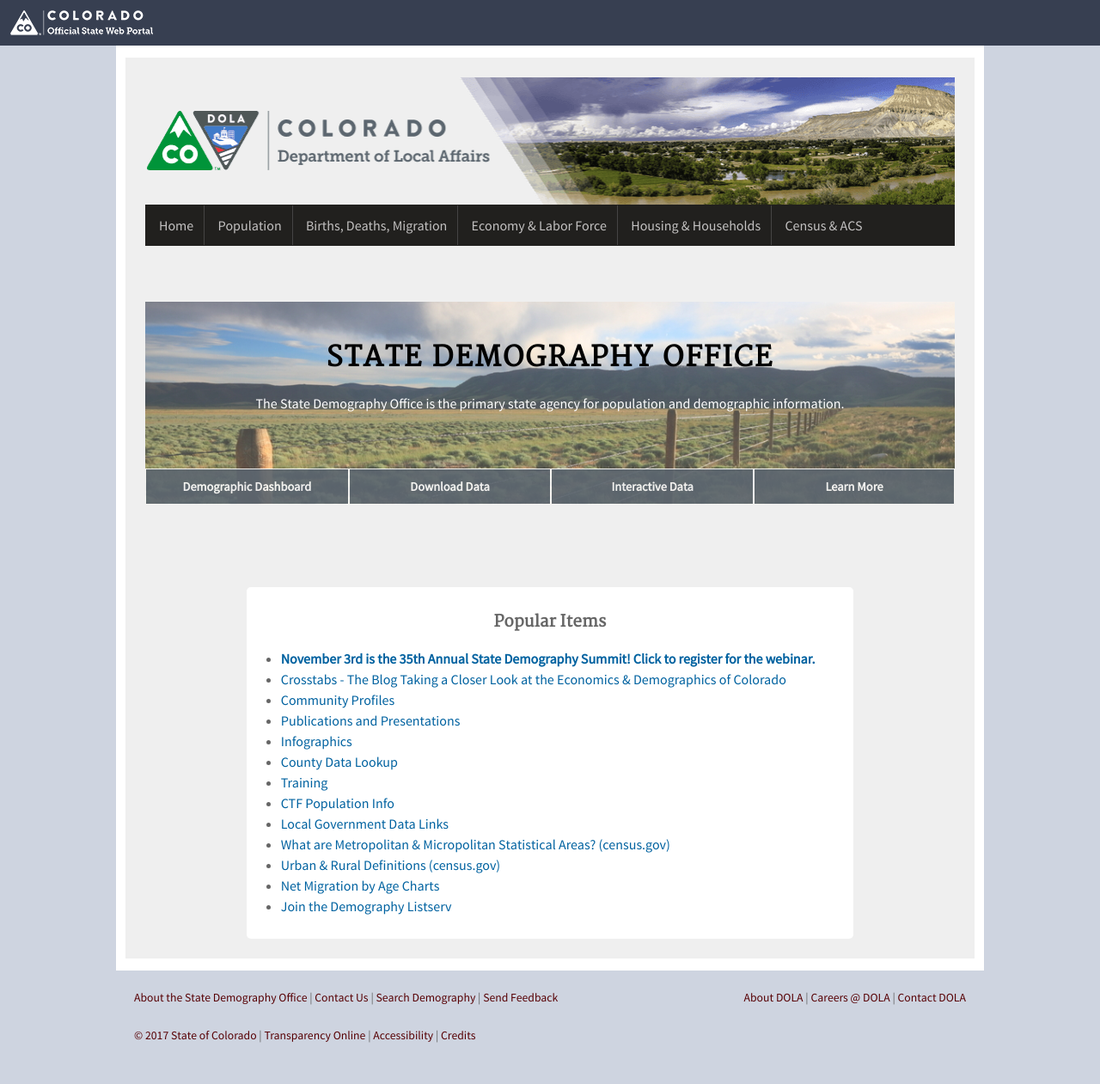
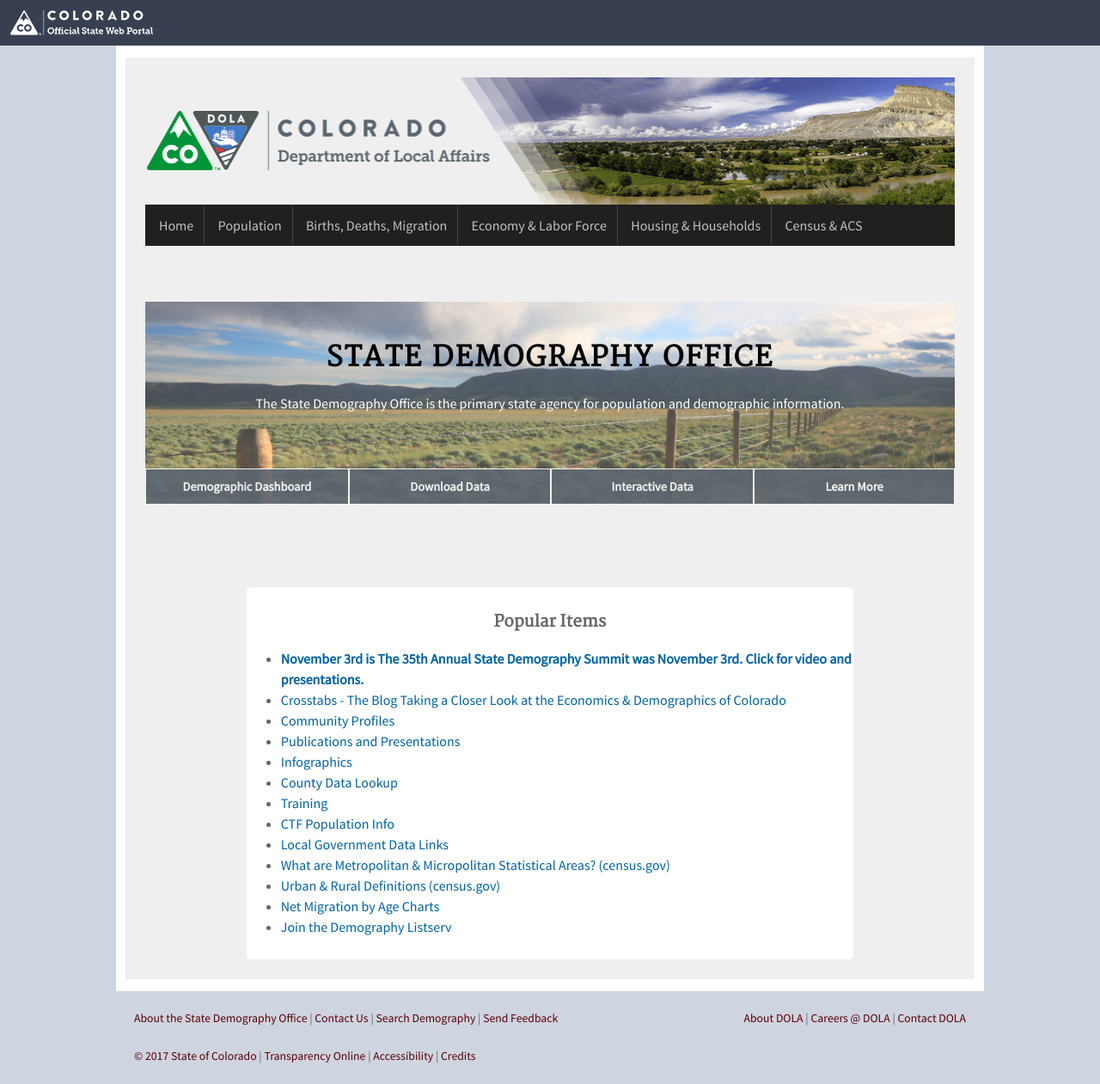
Before and after one commit to TBleess/Website_New, a Jekyll site: the page built from pages/0_Homepage_and_Footer_Links/index.md, in a window 1280 px wide. Shown: the whole page at 86% size. Built offline with Jekyll 4.4.1, drawn with Linux system fonts in a browser that asks for light colours; before the commit the page ends 1237 px from its top, so only the background shows below that.

Commit message:
Update Demography Summit Link

```diff
--- a/_data/infobox.yml
+++ b/_data/infobox.yml
@@ -2,8 +2,8 @@
   # url: "/data/"
 # - name: "Webmap Gallery"
 #   url: "/gis/map-gallery/"
-- name: "<b>November 3rd is the 35th Annual State Demography Summit! Click to register for the webinar.</b>"
-  url: "/demography/demography-summit-2017#demography-summit-2017"
+- name: "<b>November 3rd is The 35th Annual State Demography Summit was November 3rd. Click for video and presentations.</b>"
+  url: "/demography/publications-and-presentations/#annual-demography-summit-2017"
 - name: "Crosstabs - The Blog Taking a Closer Look at the Economics & Demographics of Colorado"
   url: "/crosstabs/"
 - name: "Community Profiles"
```
